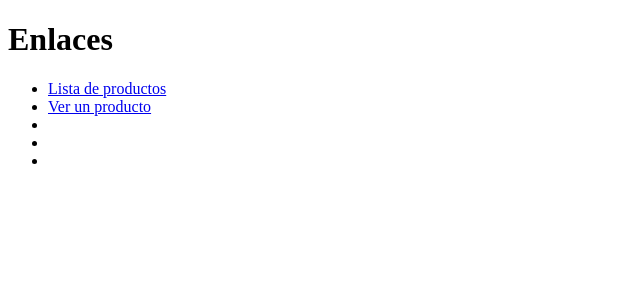
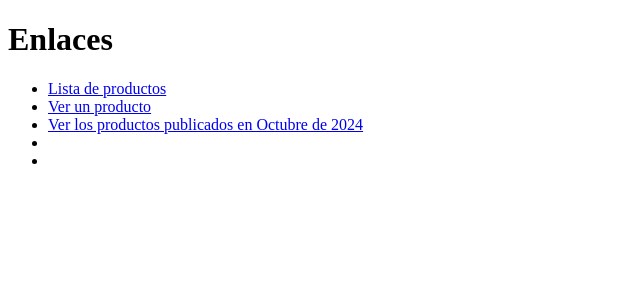
Before and after one commit to MiguelAbril97/tiendaSegundaMano, a Django app: page / in a window 1280 px wide. Shown: the top 300 px of the page, without its empty margins (0-640 px from the left). Run offline with Django 5.2, Linux system fonts and the light colour scheme.

Commit message:
añado busqueda por año

```diff
--- a/tienda/templates/index.html
+++ b/tienda/templates/index.html
@@ -7,7 +7,7 @@
             <ul>
                 <li><a href="{% url 'lista_productos'%}">Lista de productos</a></li>
                 <li><a href="{% url 'muestra_producto' 5%}">Ver un producto</a></li>
-                <li><a></a></li>
+                <li><a href="{%url 'lista_productos_fecha' 2024 10%}">Ver los productos publicados en Octubre de 2024</a></li>
                 <li><a></a></li>
                 <li><a></a></li>
             </ul>
--- a/tienda/urls.py
+++ b/tienda/urls.py
@@ -2,8 +2,6 @@ from django.urls import path,re_path
 from .import views
 
 """path('',views.index,name='index'),
-    path("libros/<int:id_libro>/", views.dame_libro,name="dame_libro"),
-    path("libros/listar/<int:anyo_libro>/<int:mes_libro>", views.dame_libros_fecha,name="dame_libros_fecha"),
     path("libros/listar/<str:idioma>/", views.dame_libros_idioma,name="dame_libros_idioma"),
     path("biblioteca/<int:id_biblioteca>/libros/<str:texto_libro>", views.dame_libros_biblioteca,name="dame_libros_biblioteca"),
     path('biblioteca/<int:id_biblioteca>/',views.dame_biblioteca,name='dame_biblioteca'),
@@ -15,4 +13,5 @@ urlpatterns = [
     path('',views.index,name='index'),
     path('productos/listar',views.listar_productos,name='lista_productos'),
     path('productos/<int:id_producto>/', views.muestra_producto,name="muestra_producto"),
+    path('productos/<int:anyo>/<int:mes>', views.listar_productos_fecha, name="lista_productos_fecha"),
 ]
--- a/tienda/views.py
+++ b/tienda/views.py
@@ -17,3 +17,8 @@ def muestra_producto(request, id_producto):
     QSproducto = Producto.objects.select_related("vendedor").prefetch_related("categorias")
     producto = QSproducto.get(id=id_producto)
     return render(request, "productos/producto.html", {"producto_mostrar":producto})
+
+def listar_productos_fecha(request, anyo, mes):
+    productos=Producto.objects.select_related("vendedor").prefetch_related("categorias")
+    productos = productos.filter(fecha_de_publicacion__year = anyo, fecha_de_publicacion__month = mes)
+    return render(request, "productos/lista.html", {"producto_mostrar":productos})
```
Also changed, not shown: tienda/templates/productos/lista.html (+12 -4 lines), tienda/templates/productos/producto.html (+11 -3 lines).
